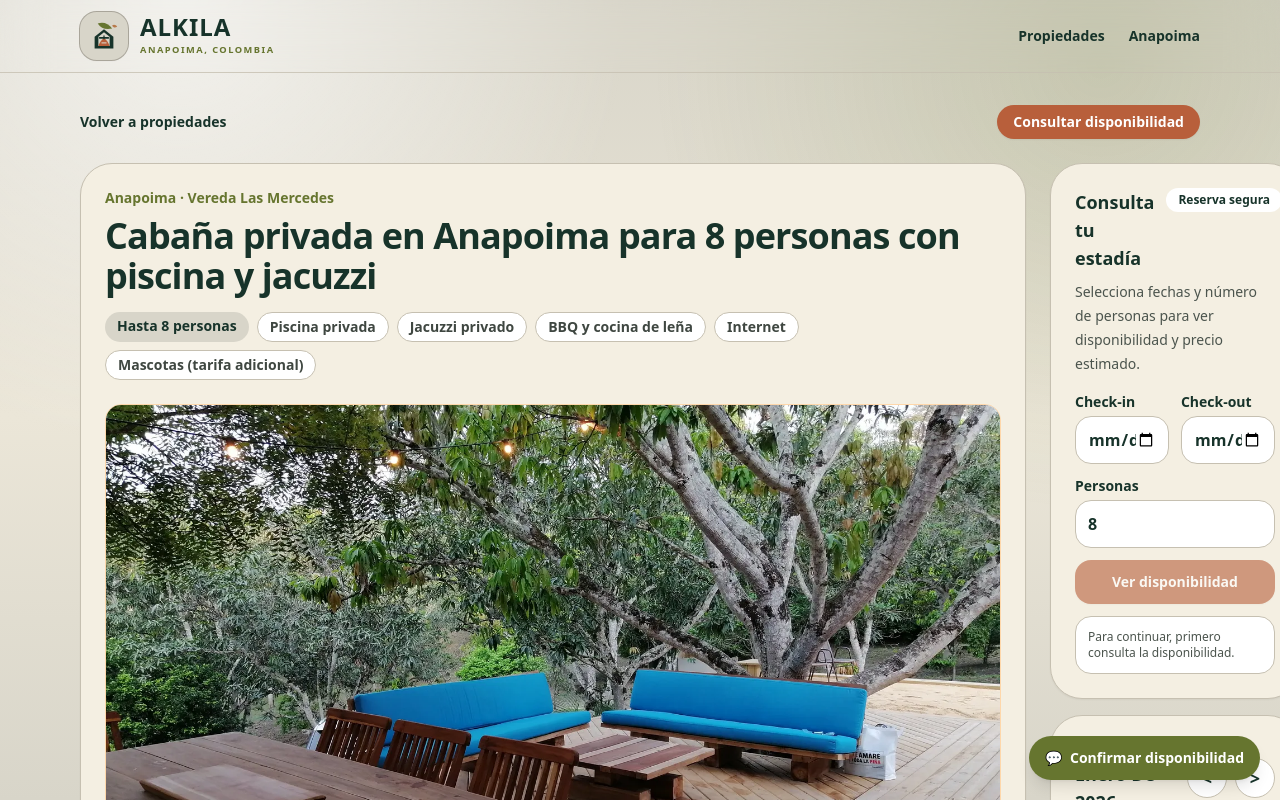
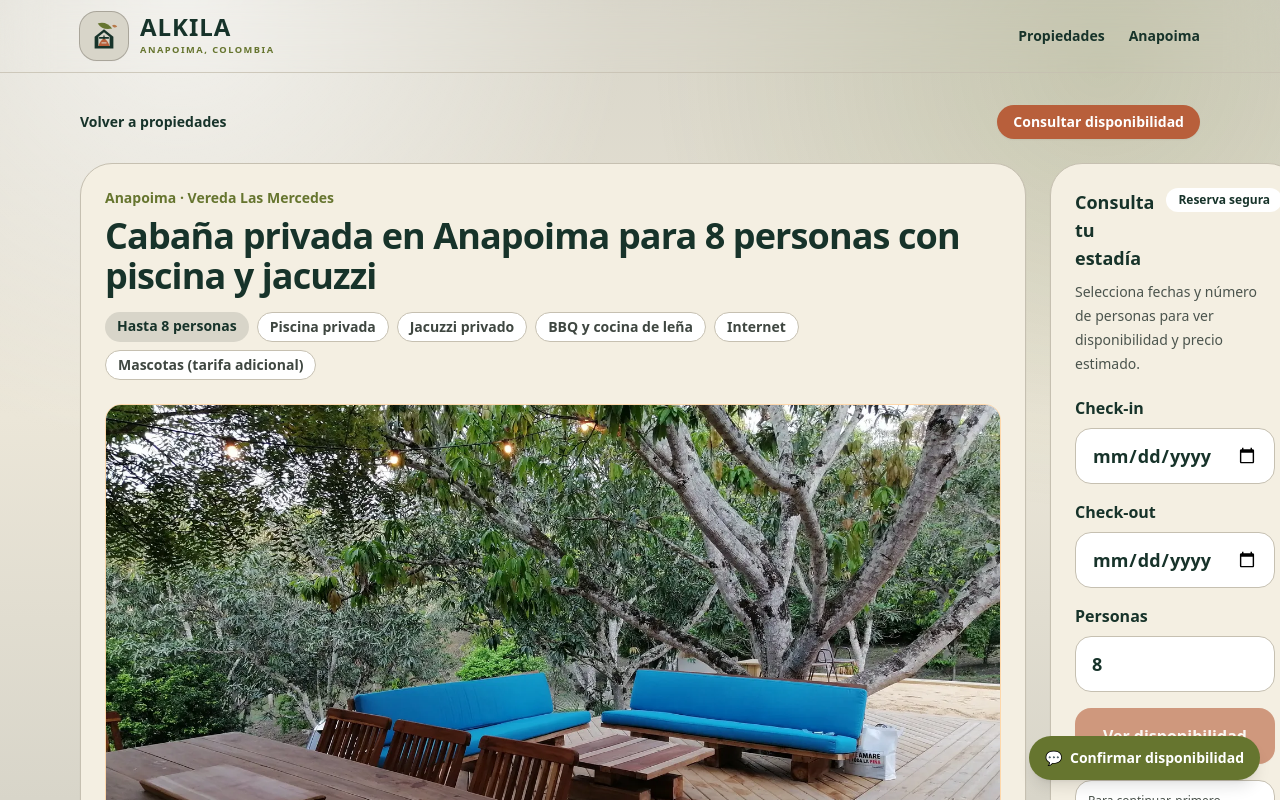
Before and after one commit to juanjarago/Alkila, a Next.js app: page /p/cabana-privada-anapoima-8-personas in a window 1280 px wide. Shown: the top 800 px of the page. Built offline with nearby package versions, Linux system fonts and the light colour scheme; no server answers.

Commit message:
Keep booking dates stacked

```diff
--- a/app/p/[slug]/BookingBox.tsx
+++ b/app/p/[slug]/BookingBox.tsx
@@ -243,32 +243,32 @@ Me ayudas a confirmar disponibilidad y el proceso para reservar?`;
         estimado.
       </p>
 
-      <div className="mt-5 space-y-4 lg:mt-4 lg:space-y-3">
-        <div className="grid grid-cols-1 gap-4 lg:grid-cols-2 lg:gap-3">
-          <label className="block min-w-0 text-base font-bold text-[#17332A] lg:text-sm">
+      <div className="mt-5 space-y-4">
+        <div className="grid grid-cols-1 gap-4">
+          <label className="block min-w-0 text-base font-bold text-[#17332A]">
             Check-in
             <input
               type="date"
               min={minDate}
               value={checkIn}
               onChange={(e) => updateCheckIn(e.target.value)}
-              className="mt-2 block min-h-14 w-full min-w-0 appearance-none rounded-2xl border border-[#C6C0B1] bg-white px-4 py-3 text-lg font-bold text-[#17332A] outline-none focus:ring-2 focus:ring-[#B8794A] lg:mt-1 lg:min-h-12 lg:px-3 lg:py-2 lg:text-base"
+              className="mt-2 block min-h-14 w-full min-w-0 appearance-none rounded-2xl border border-[#C6C0B1] bg-white px-4 py-3 text-lg font-bold text-[#17332A] outline-none focus:ring-2 focus:ring-[#B8794A]"
             />
           </label>
 
-          <label className="block min-w-0 text-base font-bold text-[#17332A] lg:text-sm">
+          <label className="block min-w-0 text-base font-bold text-[#17332A]">
             Check-out
             <input
               type="date"
               min={checkIn ? nextDay(checkIn) : minDate}
               value={checkOut}
               onChange={(e) => setCheckOut(e.target.value)}
-              className="mt-2 block min-h-14 w-full min-w-0 appearance-none rounded-2xl border border-[#C6C0B1] bg-white px-4 py-3 text-lg font-bold text-[#17332A] outline-none focus:ring-2 focus:ring-[#B8794A] lg:mt-1 lg:min-h-12 lg:px-3 lg:py-2 lg:text-base"
+              className="mt-2 block min-h-14 w-full min-w-0 appearance-none rounded-2xl border border-[#C6C0B1] bg-white px-4 py-3 text-lg font-bold text-[#17332A] outline-none focus:ring-2 focus:ring-[#B8794A]"
             />
           </label>
         </div>
 
-        <label className="block text-base font-bold text-[#17332A] lg:text-sm">
+        <label className="block text-base font-bold text-[#17332A]">
           Personas
           <input
             type="number"
@@ -279,7 +279,7 @@ Me ayudas a confirmar disponibilidad y el proceso para reservar?`;
               const n = Number(e.target.value);
               setGuests(Number.isFinite(n) ? n : 0);
             }}
-            className="mt-2 block min-h-14 w-full rounded-2xl border border-[#C6C0B1] bg-white px-4 py-3 text-lg font-bold text-[#17332A] outline-none focus:ring-2 focus:ring-[#B8794A] lg:mt-1 lg:min-h-12 lg:px-3 lg:py-2 lg:text-base"
+            className="mt-2 block min-h-14 w-full rounded-2xl border border-[#C6C0B1] bg-white px-4 py-3 text-lg font-bold text-[#17332A] outline-none focus:ring-2 focus:ring-[#B8794A]"
           />
         </label>
 
@@ -287,7 +287,7 @@ Me ayudas a confirmar disponibilidad y el proceso para reservar?`;
           type="button"
           onClick={onSearch}
           disabled={loading || !canSearch}
-          className="min-h-14 w-full rounded-2xl bg-[#B85F3B] px-4 py-3 text-base font-black text-white shadow-sm transition hover:-translate-y-0.5 disabled:opacity-60 lg:min-h-0 lg:text-sm"
+          className="min-h-14 w-full rounded-2xl bg-[#B85F3B] px-4 py-3 text-base font-black text-white shadow-sm transition hover:-translate-y-0.5 disabled:opacity-60"
         >
           {loading ? "Consultando..." : "Ver disponibilidad"}
         </button>
```
